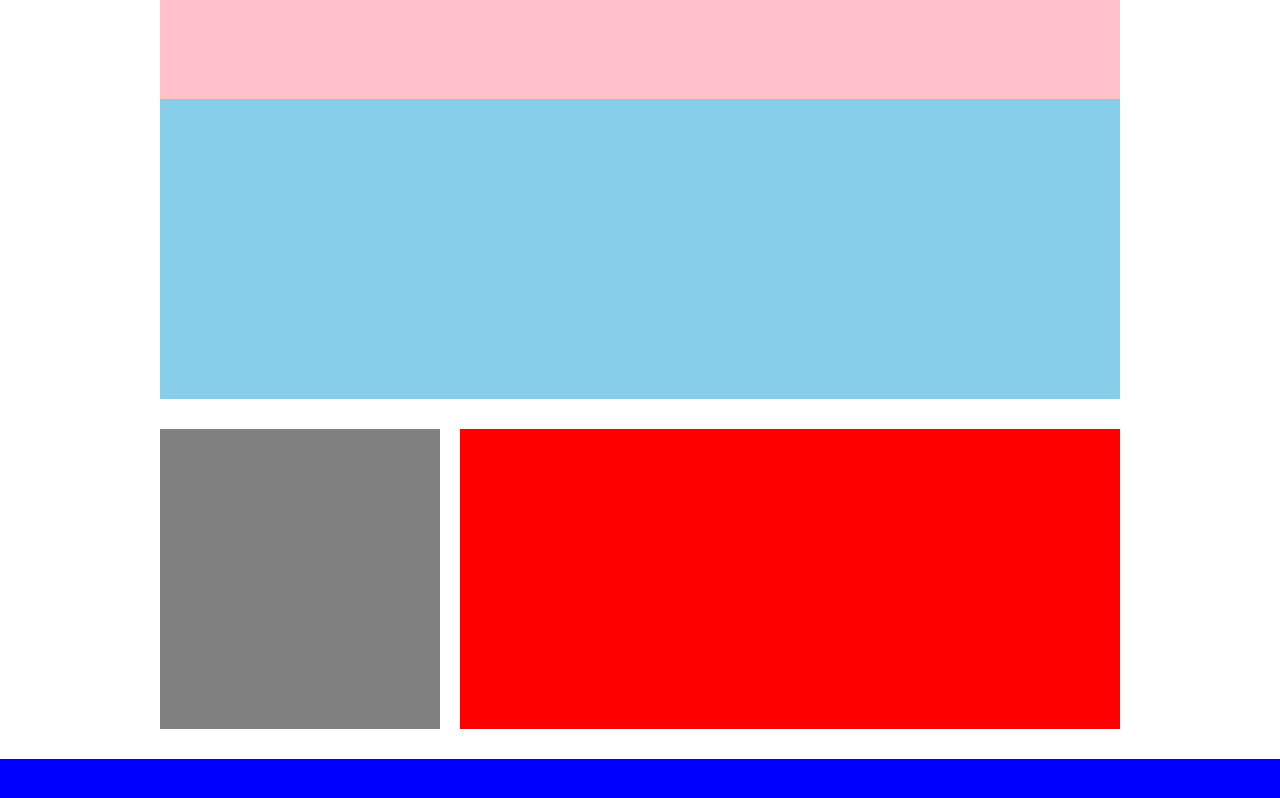
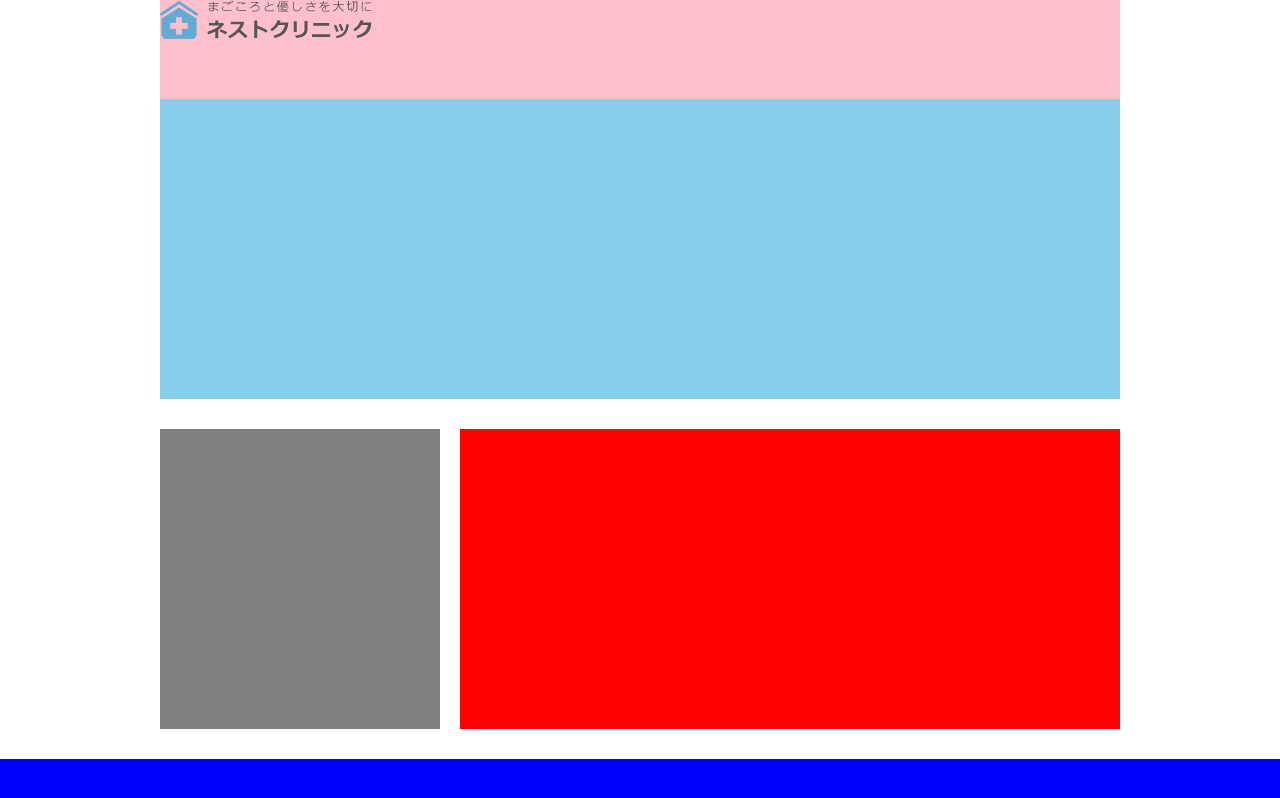
Before and after one commit to nittamatama/htmlcording, a plain HTML site: page 01.初級/初級トップページ（作業用）/index.html in a window 1280 px wide. Drawn offline with Linux system fonts and the light colour scheme.

Commit message:
ロゴ設置

```diff
--- a/01.初級/初級トップページ（作業用）/index.html
+++ b/01.初級/初級トップページ（作業用）/index.html
@@ -16,7 +16,9 @@
 	<div id="wrapper">
 
 		<!-- #headerここから -->
-		<header></header>
+		<header>
+			<h1><img src="images/logo.png" alt="まごころと"></h1>
+		</header>
 		<!-- #headerここまで -->
 
   <!-- #mainimageここから -->
```
